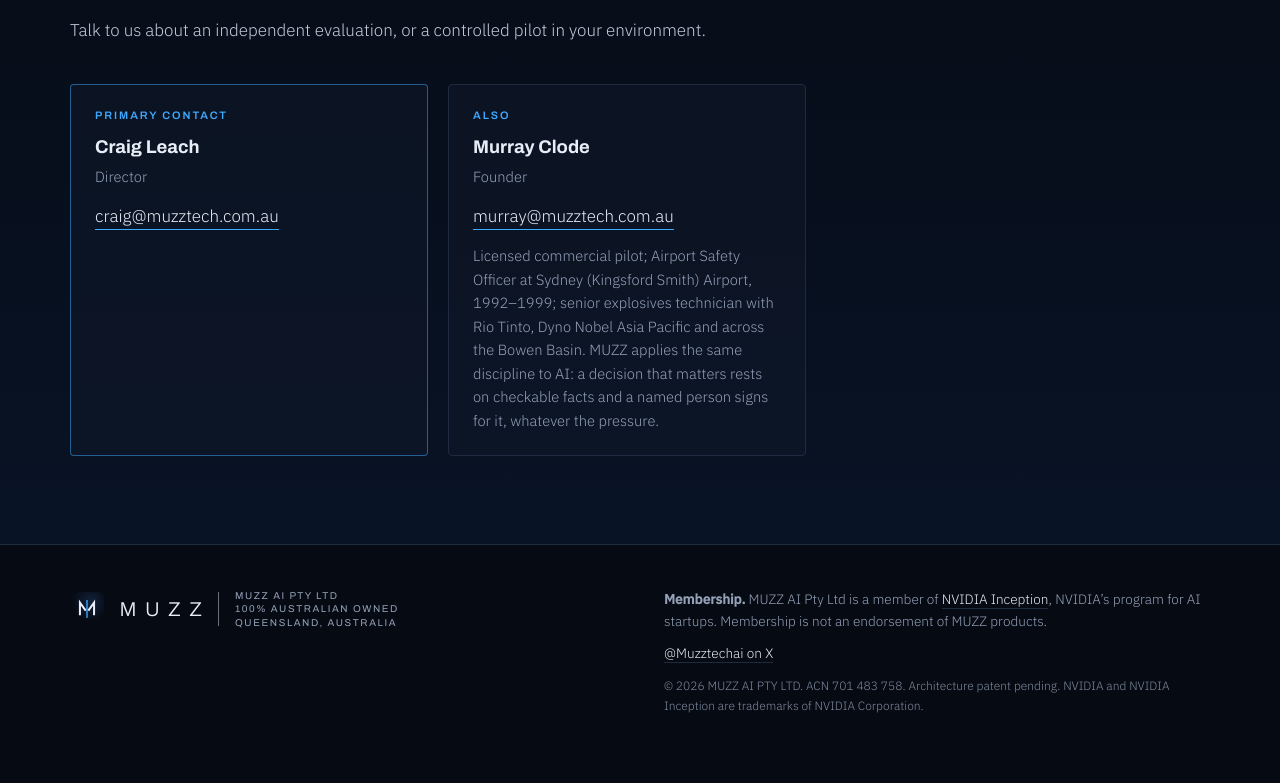
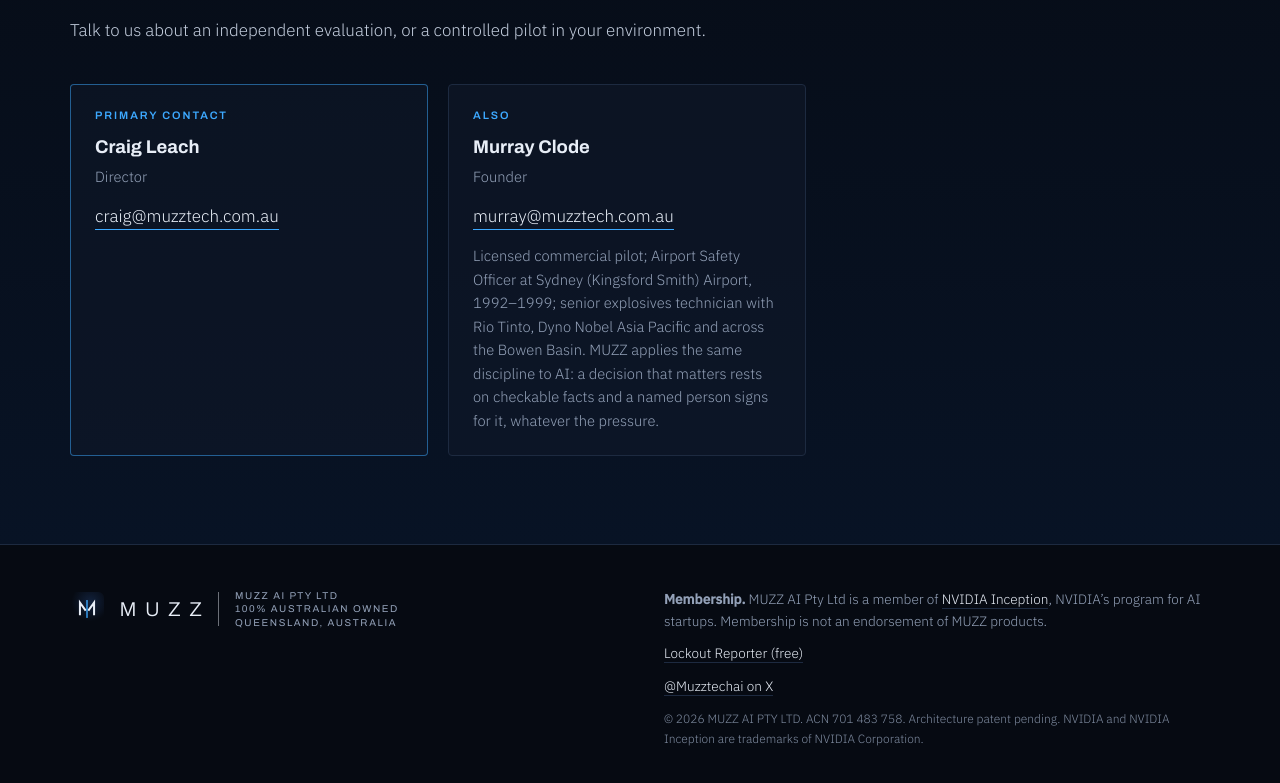
Before and after one commit to MUZZ-AI963/muzztech-com-au, a plain HTML site: page index.html in a window 1280 px wide. Shown: the part 5213-5996 px from the top of the page. Drawn offline with Linux system fonts and the light colour scheme.

Commit message:
Footer: add Lockout Reporter (free) link

```diff
--- a/index.html
+++ b/index.html
@@ -655,6 +655,7 @@
       </div>
       <div>
         <p><strong>Membership.</strong> MUZZ AI Pty Ltd is a member of <a href="https://www.nvidia.com/en-au/startups/" rel="noopener">NVIDIA Inception</a>, NVIDIA’s program for AI startups. Membership is not an endorsement of MUZZ products.</p>
+        <p><a href="https://muzz-ai963.github.io/lockout-reporter/" rel="noopener">Lockout Reporter (free)</a></p>
         <p><a href="https://x.com/Muzztechai" rel="noopener">@Muzztechai on X</a></p>
         <p class="legal">© 2026 MUZZ AI PTY LTD. ACN 701 483 758. Architecture patent pending. NVIDIA and NVIDIA Inception are trademarks of NVIDIA Corporation.</p>
       </div>
```
